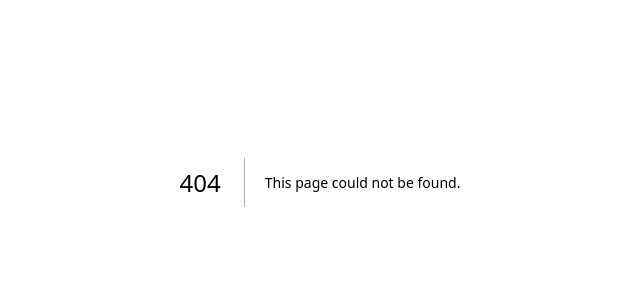
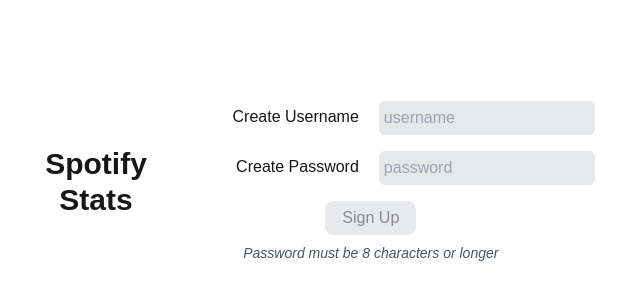
Before and after one commit to adg42902/4300-project, a Next.js app: page /routes/signup in a window 1280 px wide. Before the commit this address had no page. Shown: the part 218-518 px from the top of the page, without its empty margins (320-960 px from the left). Built offline with nearby package versions, Linux system fonts and the light colour scheme.

Commit message:
added frontend parts of initial landing page, signup, and login
\n  -Need to integrate authentication with database for login.\n  -Need to add push to database for account creation\n . -Need to make dashboard dummy view

```diff
--- a/src/app/login/page.tsx
+++ /dev/null
@@ -1,64 +0,0 @@
-'use client'
-import { useRouter } from "next/navigation"
-import { useState } from "react"
-import React from "react";
-
-export default function Login() {
-    const router = useRouter();
-    const [formData, setFormData] = useState({
-      username: "",
-      password: "",
-    })
-    const [error, setError] = useState("")
-
-    const handleChange = (e: React.ChangeEvent<HTMLInputElement>) => {
-      setFormData({
-        ...formData,
-        [e.target.id]: e.target.value,
-      });
-    }
-
-  return (
-    <>
-      <div className="min-h-screen flex items-center justify-center">
-        <h1 className="text-center text-3xl font-bold my-8">
-          Spotify
-          <br /> Stats
-        </h1>
-
-        <form className="flex flex-col space-y-4 w-full max-w-md pd-8">
-          <div className="grid grid-cols-2 gap-4">
-            <label className="text-right p-1" htmlFor="username">
-              Login
-            </label>
-            <input
-              className="p-1 border rounded-md transition bg-gray-200 duration-200 ease-in-out focus:bg-white"
-              type="text"
-              placeholder="username"
-              id="username"
-              required
-            ></input>
-            <label className="text-right p-1" htmlFor="password">
-              Password
-            </label>
-            <input
-              className="p-1 border rounded-md transition bg-gray-200 duration-200 ease-in-out focus:bg-white"
-              type="password"
-              placeholder="password"
-              id="password"
-              required
-            ></input>
-          </div>
-          <div className="flex items-center justify-center">
-            <button
-              className="border rounded-lg py-1 px-4 bg-green-400 border-green-400 transition ease-in-out duration-200 hover:bg-green-500 hover:scale-105 hover:shadow-md"
-              type="submit"
-            >
-              Login
-            </button>
-          </div>
-        </form>
-      </div>
-    </>
-  );
-}
--- a/src/app/page.tsx
+++ b/src/app/page.tsx
@@ -7,12 +7,17 @@
       <div className="text-center">
         <h1 className="text-4xl font-bold mb-8">Welcome to Spotify Stats</h1>
         <Link
-          href="/login"
-          className="px-4 py-2 border border-green-400 bg-green-400 rounded-lg hover:bg-green-500 transition ease-in-out hover:border-green-500 duration-200 hover:scale-105 hover:shadow-md inline-block"
+          href="/routes/login"
+          className="px-4 py-2 mr-5 border border-green-400 bg-green-400 rounded-lg hover:bg-green-500 transition ease-in-out hover:border-green-500 duration-200 hover:scale-105 hover:shadow-md inline-block"
         >
           Go to Login
         </Link>
-        {/*Also include a create account*/}
+        <Link
+          href="/routes/signup"
+          className="px-4 py-2 ml-5 border border-green-400 bg-green-400 rounded-lg hover:bg-green-500 transition ease-in-out hover:border-green-500 duration-200 hover:scale-105 hover:shadow-md inline-block"
+        >
+          Go to Sign Up
+        </Link>
       </div>
     </div>
   );
--- /dev/null
+++ b/src/app/routes/login/page.tsx
@@ -0,0 +1,101 @@
+"use client";
+import { useRouter } from "next/navigation";
+import { useState } from "react";
+import React from "react";
+
+export default function Login() {
+  const dummyUsername = "test";
+  const dummyPassword = "password";
+
+  const router = useRouter();
+  const [formData, setFormData] = useState({
+    username: "",
+    password: "",
+  });
+  const [buttonText, setButtonText] = useState("Login");
+  const [isLoading, setLoading] = useState(false);
+  const [error, setError] = useState("");
+
+  const loginDisabled = isLoading || !formData.username || !formData.password;
+
+  const handleChange = (e: React.ChangeEvent<HTMLInputElement>) => {
+    setFormData({
+      ...formData,
+      [e.target.id]: e.target.value,
+    });
+  };
+
+  const handleSubmit = (e: React.FormEvent) => {
+    setButtonText("Logging in...");
+    setLoading(true);
+    e.preventDefault();
+    // Implement Database logic here with get to check username/password
+    // Dummy data for now
+
+    if (
+      formData.username === dummyUsername &&
+      formData.password === dummyPassword
+    ) {
+      /* Route to dashboard view when implemented
+        router.push("/dashboard");
+        router.refresh();
+        */
+      setButtonText("Login Success");
+    } else {
+      setError("Incorrect username or password");
+      setButtonText("Login");
+    }
+  };
+
+  return (
+    <>
+      <div className="min-h-screen flex items-center justify-center">
+        <h1 className="text-center text-3xl font-bold my-8">
+          Spotify
+          <br /> Stats
+        </h1>
+
+        <form
+          onSubmit={handleSubmit}
+          className="flex flex-col space-y-4 w-full max-w-md pd-8"
+        >
+          <div className="grid grid-cols-2 gap-4">
+            <label className="text-right p-1" htmlFor="username">
+              Login
+            </label>
+            <input
+              className="p-1 border rounded-md transition bg-gray-200 duration-200 ease-in-out focus:bg-white"
+              type="text"
+              placeholder="username"
+              id="username"
+              value={formData.username}
+              onChange={handleChange}
+              required
+            ></input>
+            <label className="text-right p-1" htmlFor="password">
+              Password
+            </label>
+            <input
+              className="p-1 border rounded-md transition bg-gray-200 duration-200 ease-in-out focus:bg-white"
+              type="password"
+              placeholder="password"
+              id="password"
+              value={formData.password}
+              onChange={handleChange}
+              required
+            ></input>
+          </div>
+          <div className="flex items-center justify-center">
+            <button
+              disabled={loginDisabled}
+              className="border rounded-lg py-1 px-4 bg-green-400 border-green-400 transition ease-in-out duration-200 hover:bg-green-500 hover:scale-105 hover:shadow-md disabled:bg-gray-300 disabled:border-gray-300 disabled:hover:scale-100 disabled:opacity-50 disabled:hover:shadow-none"
+              type="submit"
+            >
+              {buttonText}
+            </button>
+          </div>
+        </form>
+      </div>
+    </>
+  );
+}
--- /dev/null
+++ b/src/app/routes/signup/page.tsx
@@ -0,0 +1,98 @@
+"use client";
+import { useRouter } from "next/navigation";
+import { useState } from "react";
+import React from "react";
+
+export default function Signup() {
+  const router = useRouter();
+  const [formData, setFormData] = useState({
+    username: "",
+    password: "",
+  });
+  const [buttonText, setButtonText] = useState("Sign Up");
+  const [isLoading, setLoading] = useState(false);
+  const [error, setError] = useState("");
+
+  const signupDisabled = isLoading || !formData.username || !formData.password;
+
+  const handleChange = (e: React.ChangeEvent<HTMLInputElement>) => {
+    setFormData({
+      ...formData,
+      [e.target.id]: e.target.value,
+    });
+  };
+
+  const handleSubmit = (e: React.FormEvent) => {
+    setButtonText("Signing up...");
+    setLoading(true);
+    e.preventDefault();
+    // Implement Database logic here with post to create new user
+    // Dummy data for now
+
+    // Assuming the dummy data is for demonstration purposes and actual database logic will be implemented
+    // For demonstration, let's assume the signup is successful
+    setButtonText("Sign Up Success");
+    // Route to dashboard view when implemented
+    // router.push("/dashboard");
+    // router.refresh();
+  };
+
+  return (
+    <>
+      <div className="min-h-screen flex items-center justify-center">
+        <h1 className="text-center text-3xl font-bold my-8">
+          Spotify
+          <br /> Stats
+        </h1>
+
+        <form
+          onSubmit={handleSubmit}
+          className="flex flex-col space-y-4 w-full max-w-md pd-8"
+        >
+          <div className="grid grid-cols-2 gap-4">
+            <label className="text-right p-1" htmlFor="username">
+              Create Username
+            </label>
+            <input
+              className="p-1 border rounded-md transition bg-gray-200 duration-200 ease-in-out focus:bg-white"
+              type="text"
+              placeholder="username"
+              id="username"
+              value={formData.username}
+              onChange={handleChange}
+              required
+            ></input>
+            <label className="text-right p-1" htmlFor="password">
+              Create Password
+            </label>
+            <input
+              className="p-1 border rounded-md transition bg-gray-200 duration-200 ease-in-out focus:bg-white"
+              type="password"
+              placeholder="password"
+              id="password"
+              value={formData.password}
+              onChange={handleChange}
+              minLength={8}
+              required
+            ></input>
+          </div>
+          <div className="flex flex-col items-center space-y-2">
+            <button
+              disabled={signupDisabled}
+              className="border rounded-lg py-1 px-4 bg-green-400 border-green-400
+                       transition ease-in-out duration-200
+                       hover:bg-green-500 hover:scale-105 hover:shadow-md
+                       disabled:bg-gray-300 disabled:border-gray-300
+                       disabled:hover:scale-100 disabled:opacity-50
+                       disabled:hover:shadow-none"
+              type="submit"
+            >
+              {buttonText}
+            </button>
+            <p className="text-sm text-gray-600 italic">Password must be 8 characters or longer</p>
+          </div>
+        </form>
+      </div>
+    </>
+  );
+}
```
Also changed, not shown: src/app/routes/dashboard/page.tsx (added).
